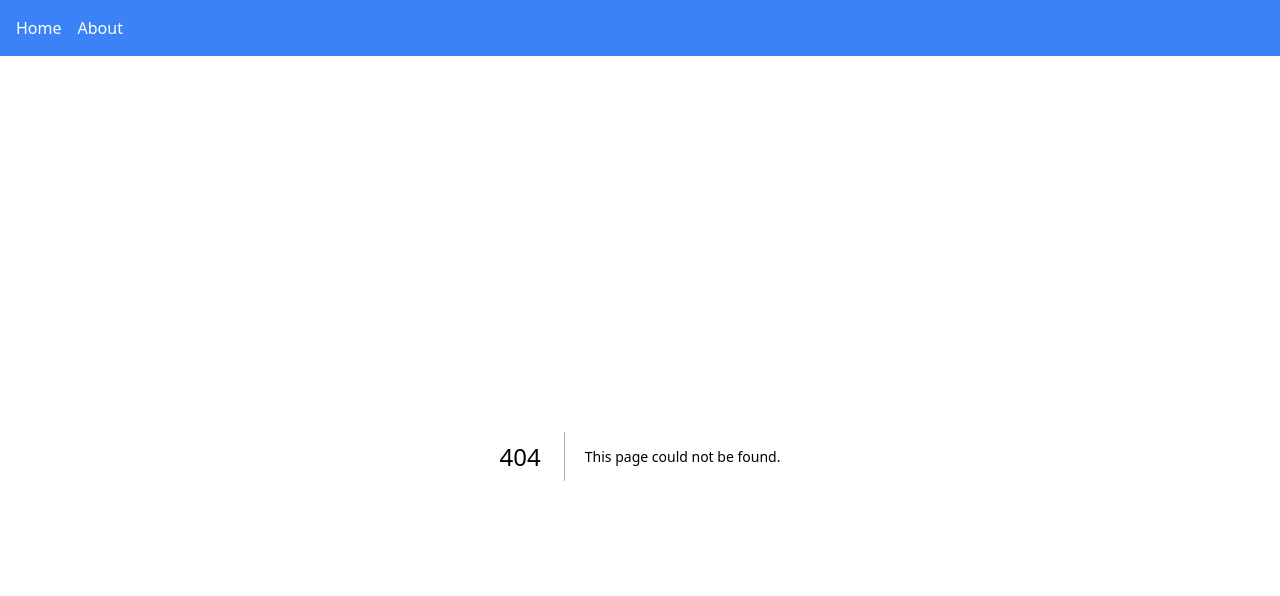
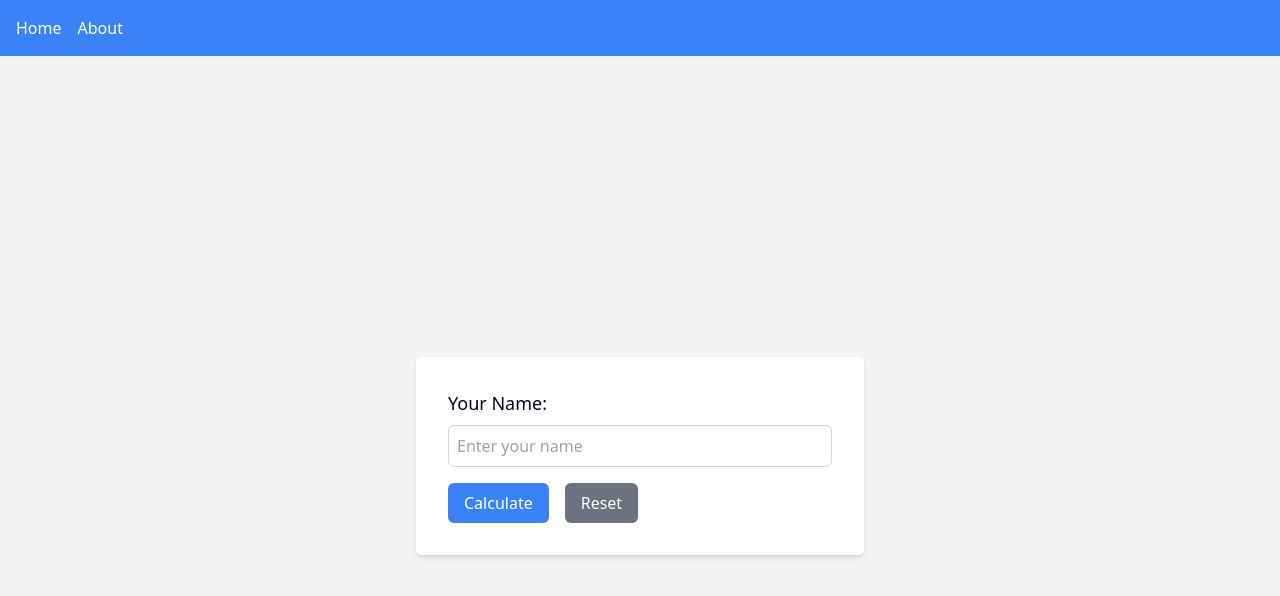
Before and after one commit to eyesonnumber/eyesonnumber, a Next.js app: page /name-numerology-calculator in a window 1280 px wide. Before the commit this address had no page. Shown: the top 596 px of the page. Built offline with nearby package versions, Linux system fonts and the light colour scheme.

Commit message:
name n umber

```diff
--- /dev/null
+++ b/components/NameCalculator.tsx
@@ -0,0 +1,91 @@
+import { chaldeanMap } from "@/lib/constant";
+import { useState } from "react";
+
+const calculateChaldean = (name: string) => {
+  return name
+    .toLowerCase()
+    .split("")
+    .filter((char) => char in chaldeanMap)
+    .reduce((sum, char) => sum + chaldeanMap[char], 0);
+};
+
+const reduceToSingleDigit = (num: number): number => {
+  while (num > 9) {
+    num = num
+      .toString()
+      .split("")
+      .map(Number)
+      .reduce((a, b) => a + b, 0);
+  }
+  return num;
+};
+
+const NameCalculator = () => {
+  const [name, setName] = useState<string>("");
+  const [numerologyValue, setNumerologyValue] = useState<number | null>(null);
+  const [error, setError] = useState<string>("");
+
+  const handleCalculate = () => {
+    if (name.trim() === "") {
+      setError("Please enter a name.");
+      return;
+    }
+
+    const value = calculateChaldean(name);
+    const singleDigitValue = reduceToSingleDigit(value);
+
+    setNumerologyValue(singleDigitValue);
+    setError("");
+  };
+
+  const handleReset = () => {
+    setName("");
+    setNumerologyValue(null);
+    setError("");
+  };
+
+  return (
+    <div className="flex items-center justify-center min-h-screen bg-gray-100">
+      <div className="bg-white p-8 rounded-md shadow-md max-w-md w-full">
+        <div className="flex-col flex">
+          <label htmlFor="name" className="text-lg font-medium mb-2">
+            Your Name:
+          </label>
+          <input
+            type="text"
+            id="name"
+            name="name"
+            value={name}
+            placeholder="Enter your name"
+            onChange={(e) => setName(e.target.value)}
+            className="w-full p-2 border border-gray-300 rounded-md"
+          />
+          {error && <p className="text-red-500 text-sm mt-2">{error}</p>}
+          <div className="flex mt-4 space-x-4">
+            <button
+              onClick={handleCalculate}
+              className="px-4 py-2 bg-blue-500 text-white rounded-md hover:bg-blue-600"
+            >
+              Calculate
+            </button>
+            <button
+              onClick={handleReset}
+              className="px-4 py-2 bg-gray-500 text-white rounded-md hover:bg-gray-600"
+            >
+              Reset
+            </button>
+          </div>
+          {numerologyValue !== null && (
+            <div className="mt-4">
+              <p className="text-lg font-semibold">
+                Numerology Value: {numerologyValue}
+              </p>
+            </div>
+          )}
+        </div>
+      </div>
+    </div>
+  );
+};
+
+export default NameCalculator;
--- /dev/null
+++ b/lib/constant.tsx
@@ -0,0 +1,28 @@
+export const chaldeanMap: { [key: string]: number } = {
+  a: 1,
+  b: 2,
+  c: 3,
+  d: 4,
+  e: 5,
+  f: 8,
+  g: 3,
+  h: 5,
+  i: 1,
+  j: 1,
+  k: 2,
+  l: 3,
+  m: 4,
+  n: 5,
+  o: 7,
+  p: 8,
+  q: 1,
+  r: 2,
+  s: 3,
+  t: 4,
+  u: 6,
+  v: 6,
+  w: 6,
+  x: 5,
+  y: 1,
+  z: 7,
+};
--- a/pages/index.tsx
+++ b/pages/index.tsx
@@ -1,4 +1,3 @@
-// pages/index.tsx
 import Link from "next/link";
 
 const Home = () => {
--- /dev/null
+++ b/pages/name-numerology-calculator.tsx
@@ -0,0 +1,11 @@
+import NameCalculator from "@/components/NameCalculator";
+
+const NameCalculatorPage = () => {
+  return (
+    <div>
+      <NameCalculator />
+    </div>
+  );
+};
+
+export default NameCalculatorPage;
```
